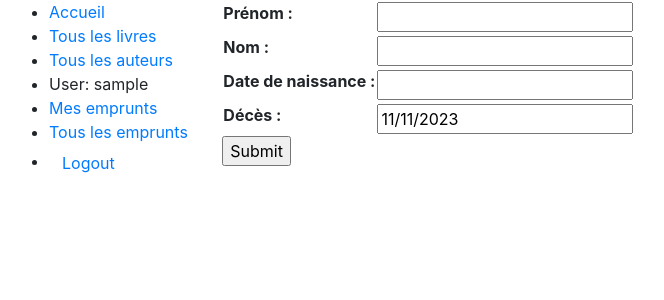
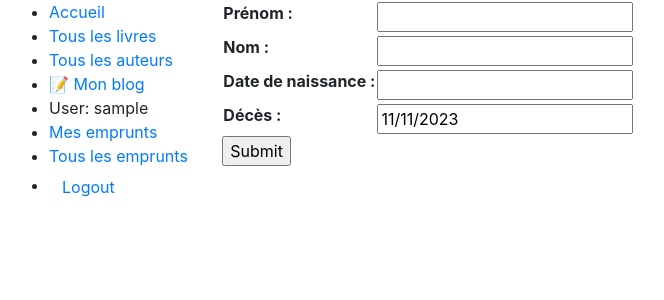
Before and after one commit to jlcharly-code/locallibrary, a Django app: page /catalog/author/create/ in a window 1280 px wide. Shown: the top 300 px of the page, without its empty margins (6-670 px from the left). Run offline with Django 5.2, Linux system fonts and the light colour scheme; the visitor is signed in with stand-in values (Sample User, id 1); some libraries are stand-ins or nearby versions.

Commit message:
Ajoute un lien vers le blog dans le menu

```diff
--- a/catalog/templates/base_generic.html
+++ b/catalog/templates/base_generic.html
@@ -24,6 +24,7 @@
              <li><a href="{% url 'index' %}">Accueil</a></li>
              <li><a href="{% url 'books' %}">Tous les livres</a></li>
              <li><a href="{% url 'authors' %}">Tous les auteurs</a></li>
+             <li><a href="https://blog-i7ok.onrender.com">📝 Mon blog</a></li>
              {% if user.is_authenticated %}
              <li>User: {{ user.get_username }}</li>
              <li><a href="{% url 'my-borrowed' %}">Mes emprunts</a></li>
```
